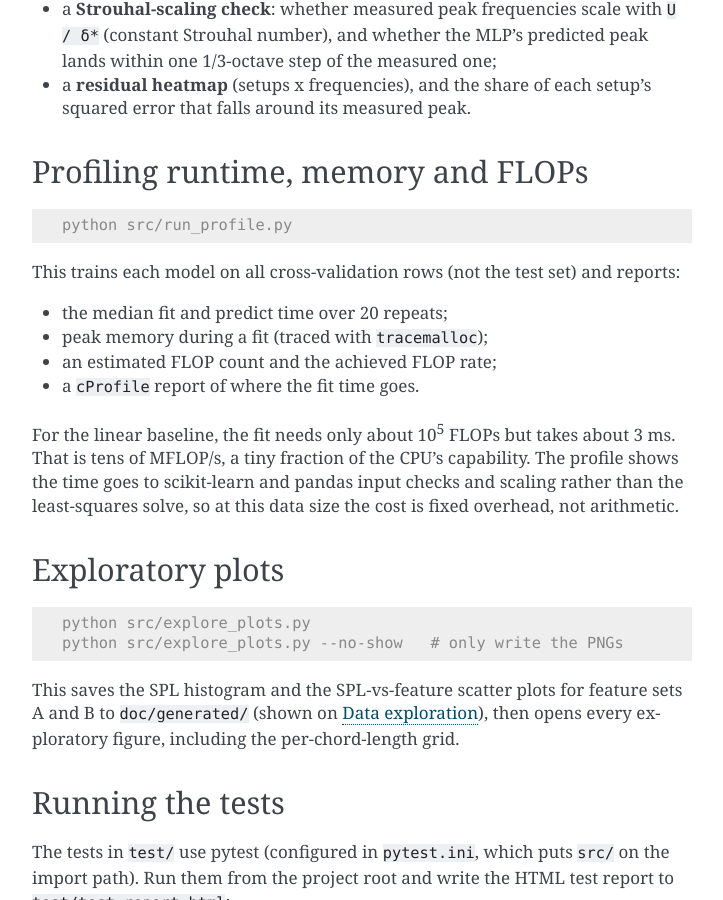
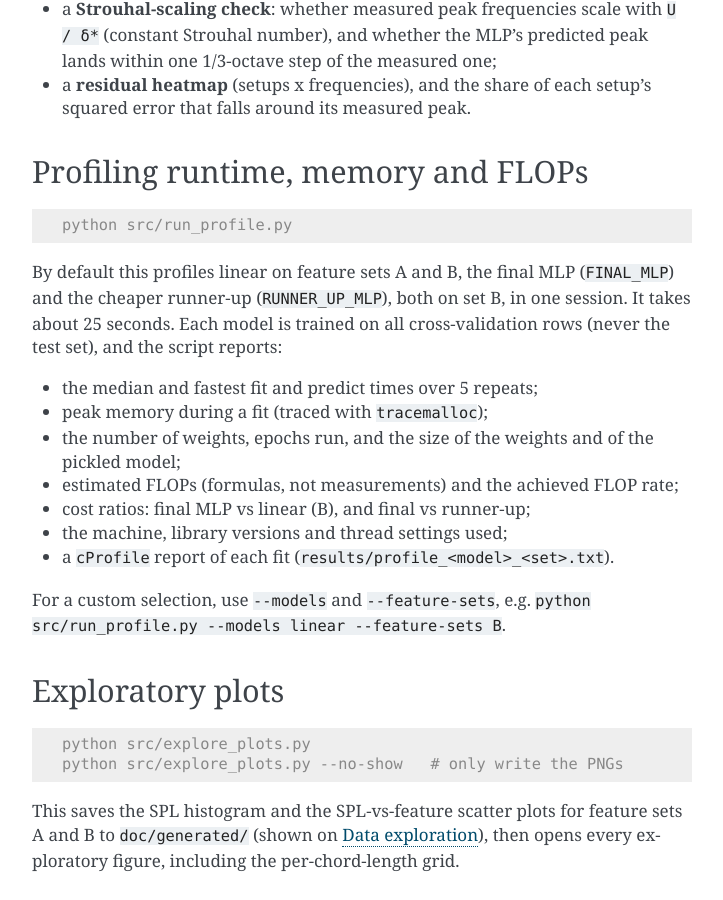
Before and after one commit to vasilicorfios/nummethodproject, a Sphinx documentation site: the page built from doc/usage.rst, in a window 1280 px wide and 900 px high, scrolled down 3124 px. Shown: the whole window, without its empty margins (388-1111 px from the left). Built offline with Sphinx 7.4.7, drawn with Linux system fonts in a browser that asks for light colours.

Commit message:
Document final-MLP profiling results
Results page explains how the profile was measured, which numbers are
FLOP estimates, the cost ratios, the machine and thread settings, and
where the final MLP spends its training time. Notes that the final vs
runner-up fit-time ratio (0.9-1.2x over three runs) is within run-to-run
noise. Weights column shown to two decimals. README and usage updated.

Co-Authored-By: Claude Opus 5.5 <noreply@anthropic.com>

```diff
--- a/doc/usage.rst
+++ b/doc/usage.rst
@@ -164,19 +164,22 @@ Profiling runtime, memory and FLOPs
 
     python src/run_profile.py
 
-This trains each model on all cross-validation rows (not the test set) and
-reports:
+By default this profiles linear on feature sets A and B, the final MLP
+(``FINAL_MLP``) and the cheaper runner-up (``RUNNER_UP_MLP``), both on set B,
+in one session. It takes about 25 seconds. Each model is trained on all
+cross-validation rows (never the test set), and the script reports:
 
-* the median fit and predict time over 20 repeats;
+* the median and fastest fit and predict times over 5 repeats;
 * peak memory during a fit (traced with ``tracemalloc``);
-* an estimated FLOP count and the achieved FLOP rate;
-* a ``cProfile`` report of where the fit time goes.
+* the number of weights, epochs run, and the size of the weights and of the
+  pickled model;
+* estimated FLOPs (formulas, not measurements) and the achieved FLOP rate;
+* cost ratios: final MLP vs linear (B), and final vs runner-up;
+* the machine, library versions and thread settings used;
+* a ``cProfile`` report of each fit (``results/profile_<model>_<set>.txt``).
 
-For the linear baseline, the fit needs only about 10\ :sup:`5` FLOPs but
-takes about 3 ms. That is tens of MFLOP/s, a tiny fraction of the CPU's
-capability. The profile shows the time goes to scikit-learn and pandas input
-checks and scaling rather than the least-squares solve, so at this data size
-the cost is fixed overhead, not arithmetic.
+For a custom selection, use ``--models`` and ``--feature-sets``, e.g.
+``python src/run_profile.py --models linear --feature-sets B``.
 
 Exploratory plots
 -----------------
```
Also changed, not shown: README.md (+1 -1 lines), doc/results.rst (+89 -12 lines), 1 other file.
